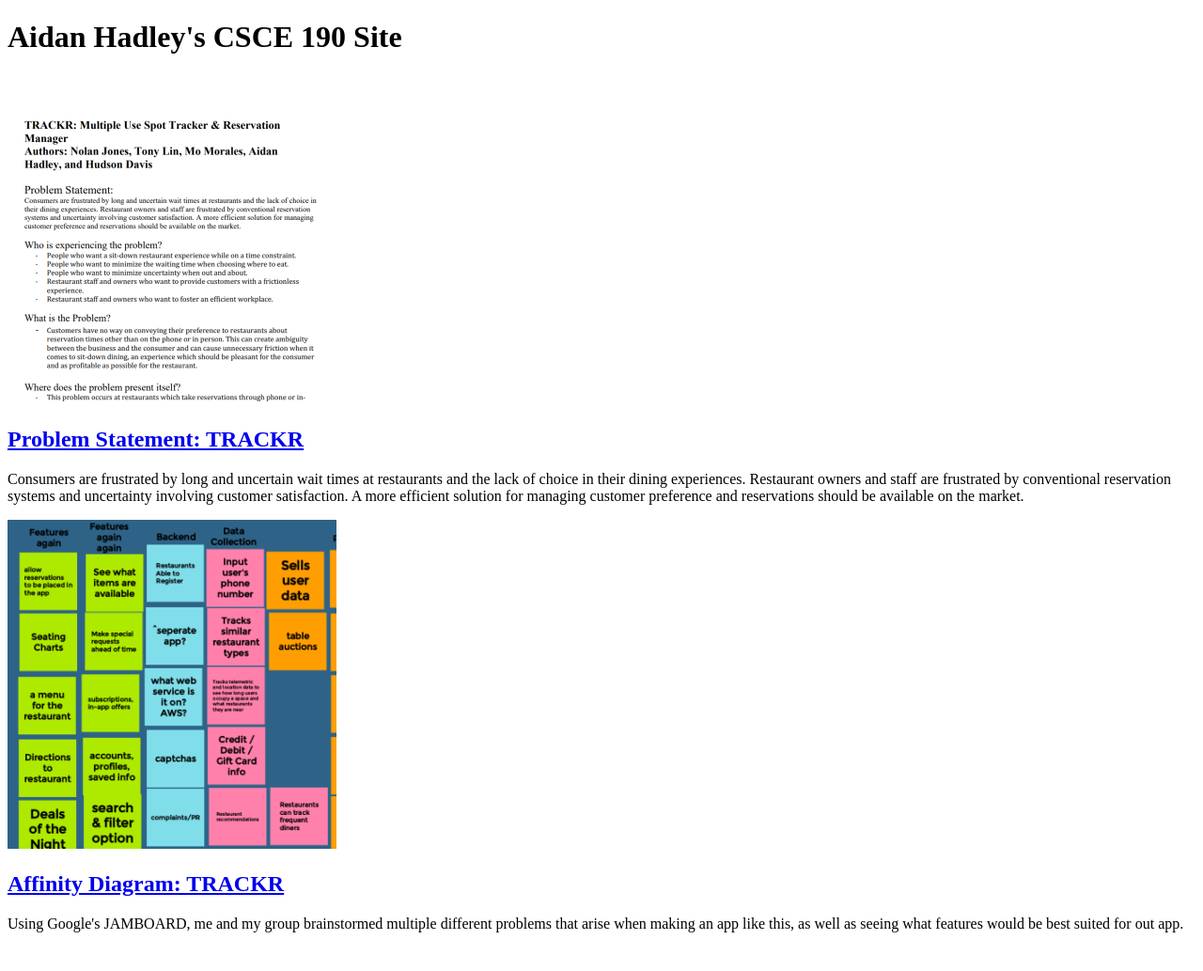
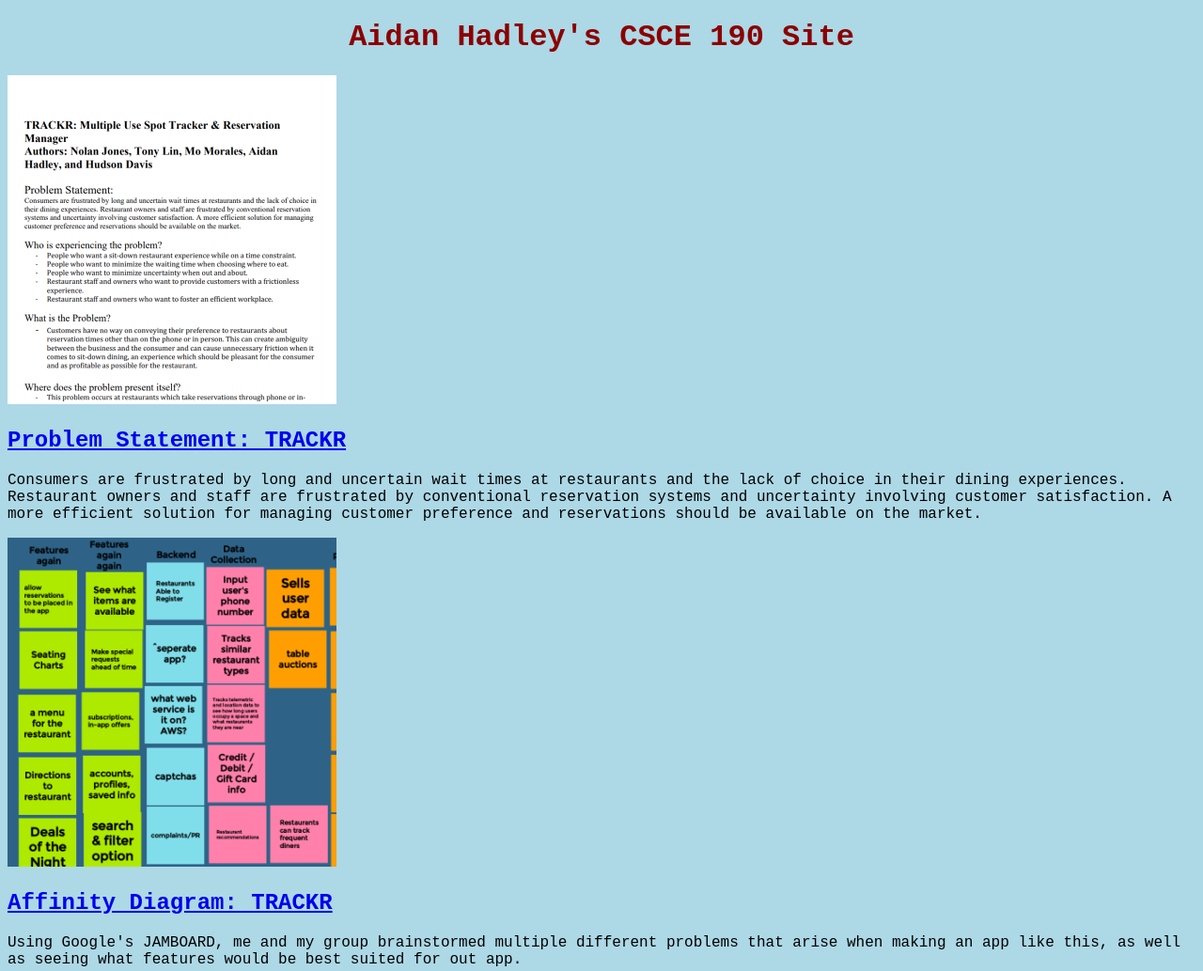
Before and after one commit to hadleyasc/hadleyasc.github.io, a plain HTML site: page index.html in a window 1280 px wide. Shown: the whole page at 94% size. Before the commit the page ends 1008 px from the top, so only its background shows below. Drawn offline with Linux system fonts and the light colour scheme.

Commit message:
Add files via upload
makin it look pretty ^^

```diff
--- a/index.html
+++ b/index.html
@@ -2,6 +2,7 @@
 <html>
     <head>
         <title>CSCE 190: Aidan Hadley</title>
+        <link rel="stylesheet" href="styles.css">
     </head>
     <body>
         <h1>Aidan Hadley's CSCE 190 Site</h1>
--- /dev/null
+++ b/styles.css
@@ -0,0 +1,9 @@
+body {
+    background:lightblue;
+    font-family: 'Courier New', Courier, monospace;
+}
+
+h1 {
+    color: darkred;
+    text-align: center;
+}
```
